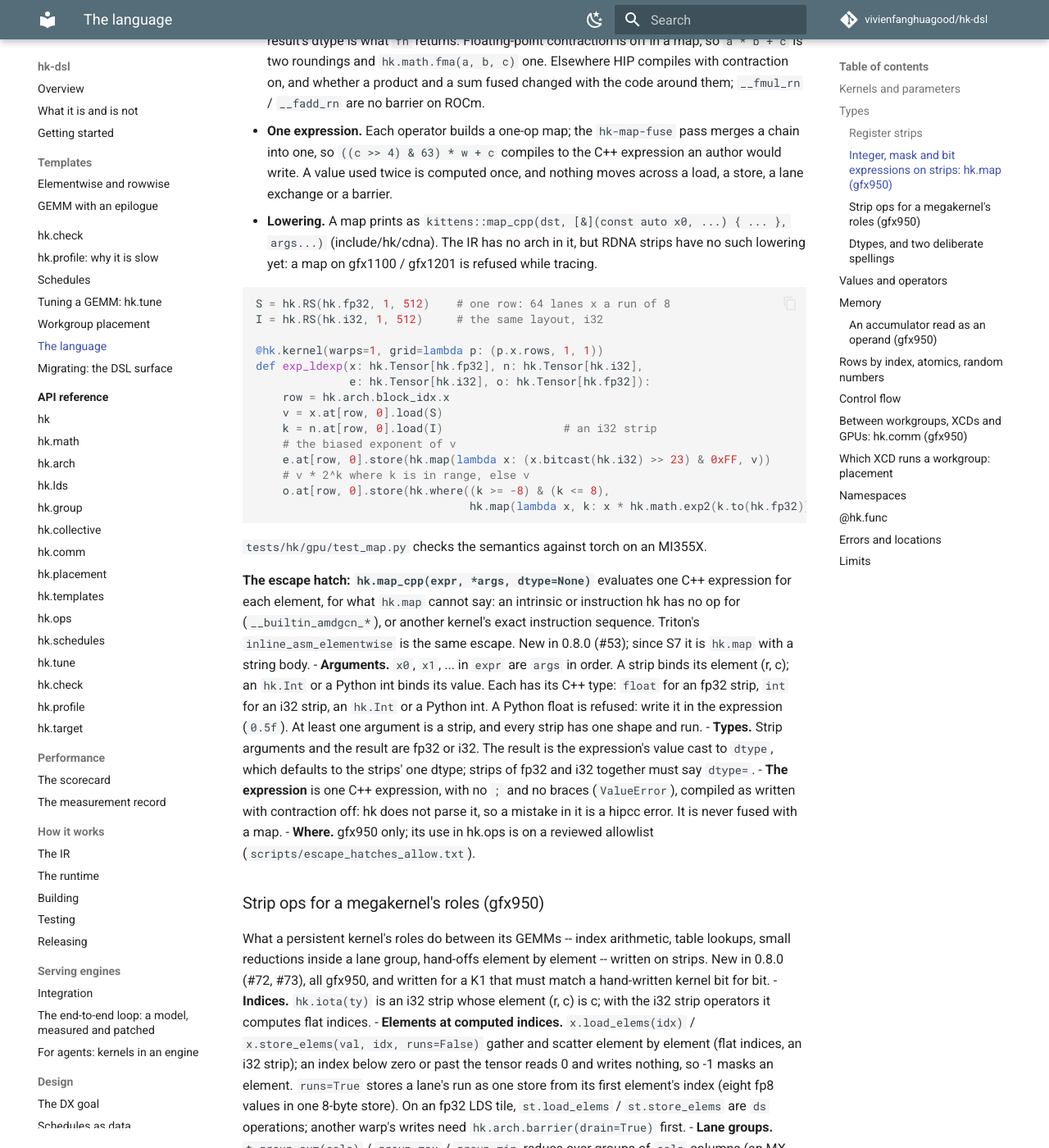
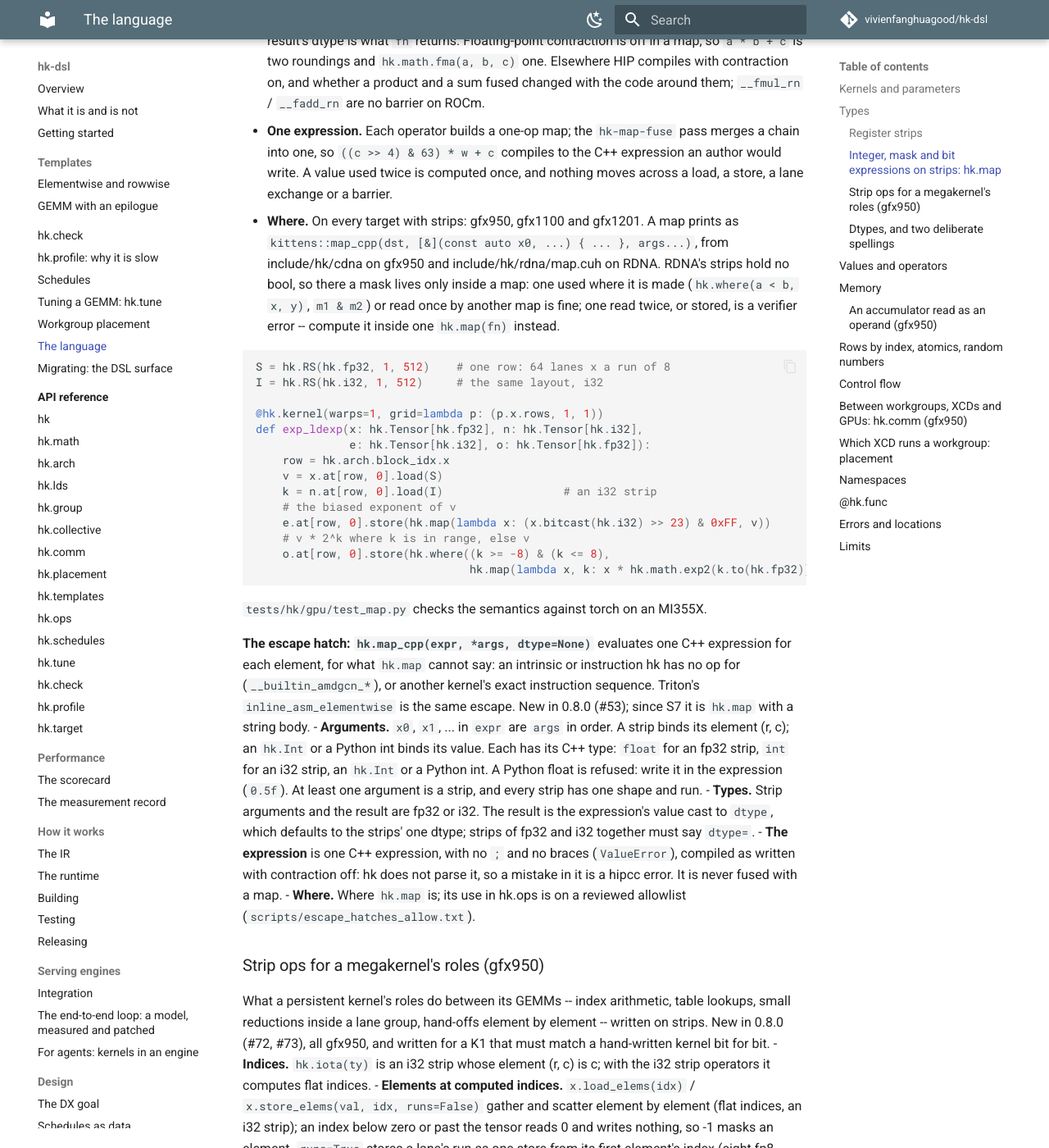
Before and after one commit to vivienfanghuagood/hk-dsl, an MkDocs documentation site: the page built from docs/language.md, in a window 1280 px wide and 1400 px high, scrolled down 5043 px. Shown: the whole window at 82% size. Built offline with MkDocs 1.6.1 and Material for MkDocs 9.7.7, drawn with Linux system fonts in a browser that asks for light colours; comment, search, counter and statistics services are not loaded; some of the changed text lies outside the part shown.

Commit message:
docs: hk.map on RDNA; S7b built (S7b step 2)
docs/language.md: the strip expressions are on gfx950, gfx1100 and gfx1201,
with RDNA's mask rule; i32 strips everywhere strips are. CHANGELOG.
docs/design/dsl-surface.md: S7b built (hk-side header, fork untouched; done
before S8 for RDNA parity, not for an M5 kernel).

Co-Authored-By: Claude <noreply@anthropic.com>

````diff
--- a/docs/language.md
+++ b/docs/language.md
@@ -259,10 +259,13 @@ to -1). There are no other integer strips (an i8 strip is refused).
   pass merges a chain into one, so `((c >> 4) & 63) * w + c` compiles to the
   C++ expression an author would write. A value used twice is computed once,
   and nothing moves across a load, a store, a lane exchange or a barrier.
-- **Lowering.** A map prints as `kittens::map_cpp(dst, [&](const auto x0,
-  ...) { ... }, args...)` (include/hk/cdna). The IR has no arch in it, but
-  RDNA strips have no such lowering yet: a map on gfx1100 / gfx1201 is refused
-  while tracing.
+- **Where.** On every target with strips: gfx950, gfx1100 and gfx1201. A map
+  prints as `kittens::map_cpp(dst, [&](const auto x0, ...) { ... },
+  args...)`, from include/hk/cdna on gfx950 and include/hk/rdna/map.cuh on
+  RDNA. RDNA's strips hold no bool, so there a mask lives only inside a map:
+  one used where it is made (`hk.where(a < b, x, y)`, `m1 & m2`) or read once
+  by another map is fine; one read twice, or stored, is a verifier error --
+  compute it inside one `hk.map(fn)` instead.
 
 ```python
 S = hk.RS(hk.fp32, 1, 512)    # one row: 64 lanes x a run of 8
@@ -299,7 +302,7 @@ escape. New in 0.8.0 (#53); since S7 it is `hk.map` with a string body.
 - **The expression** is one C++ expression, with no `;` and no braces
   (`ValueError`), compiled as written with contraction off: hk does not parse
   it, so a mistake in it is a hipcc error. It is never fused with a map.
-- **Where.** gfx950 only; its use in hk.ops is on a reviewed allowlist
+- **Where.** Where `hk.map` is; its use in hk.ops is on a reviewed allowlist
   (`scripts/escape_hatches_allow.txt`).
 
 ### Strip ops for a megakernel's roles (gfx950)
````
Also changed, not shown: other parts of docs/language.md (+4 -4 lines), CHANGELOG.md (+11 -3 lines), docs/design/dsl-surface.md (+3 -3 lines).
